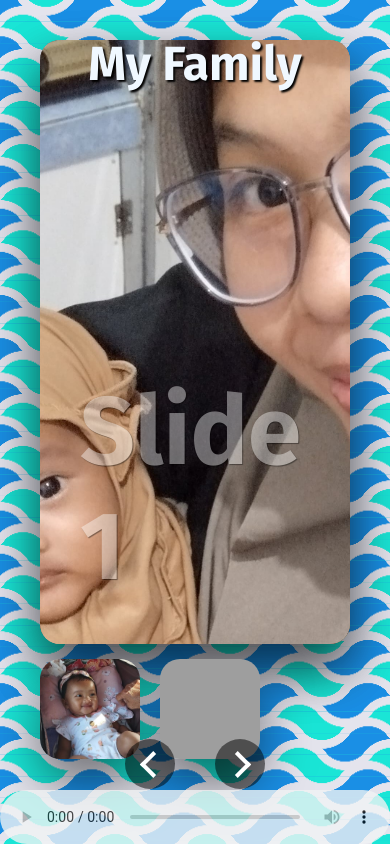
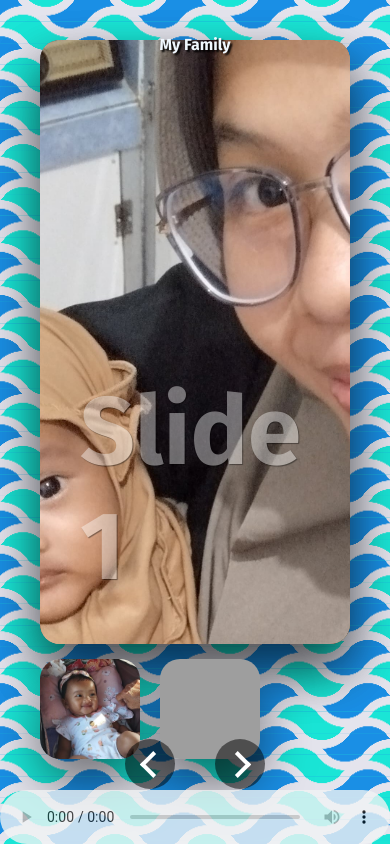
Before and after one commit to zero4004/Image-Slide, a plain HTML site: page index.html in a window 390 px wide. Drawn offline with Linux system fonts and the light colour scheme; grey boxes are pictures that could not be loaded; a web font is replaced by a local one.

Commit message:
Update style.css

```diff
--- a/style.css
+++ b/style.css
@@ -170,4 +170,8 @@ audio {
   .slider .slides:nth-child(5) {
     left: 240px;
   }
+  .title {
+  font-size: 1em;
+
 }
+}
```
